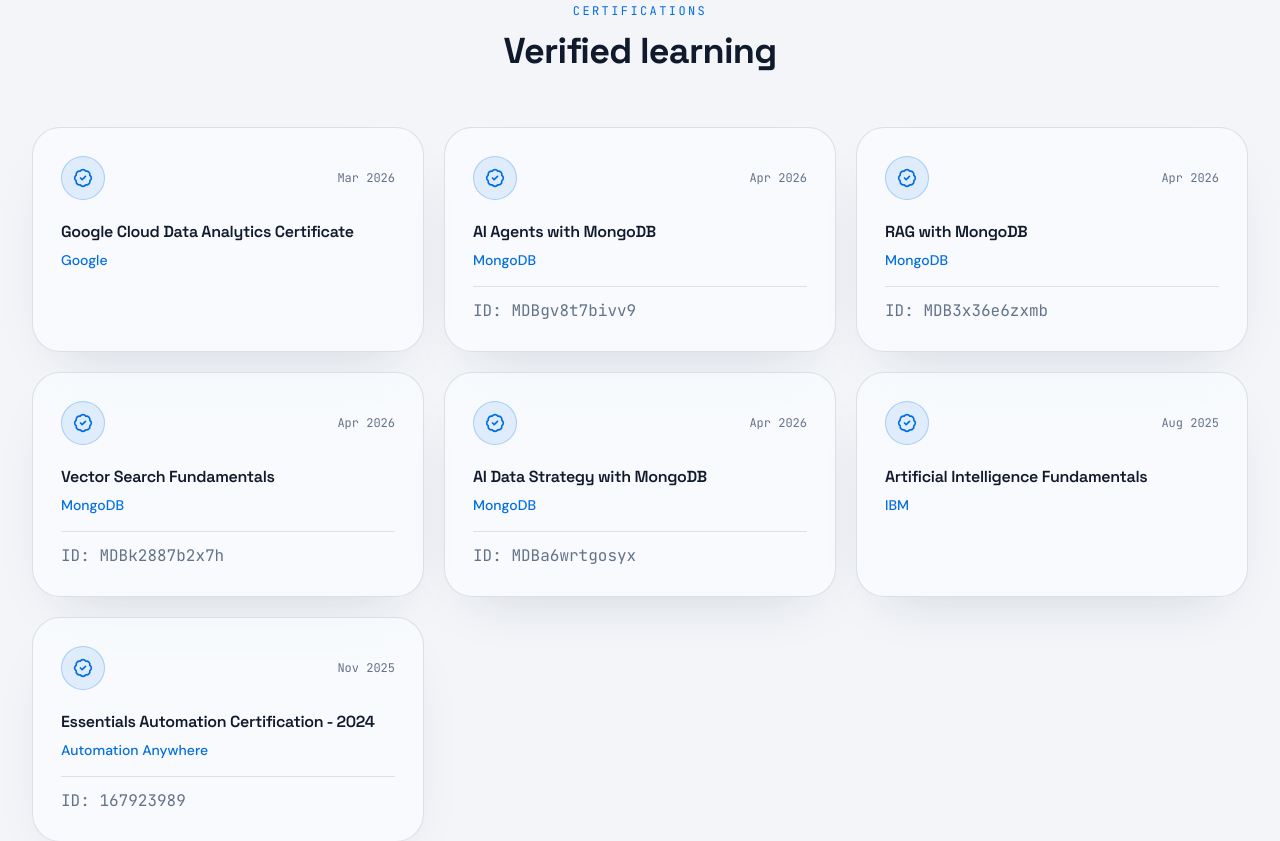
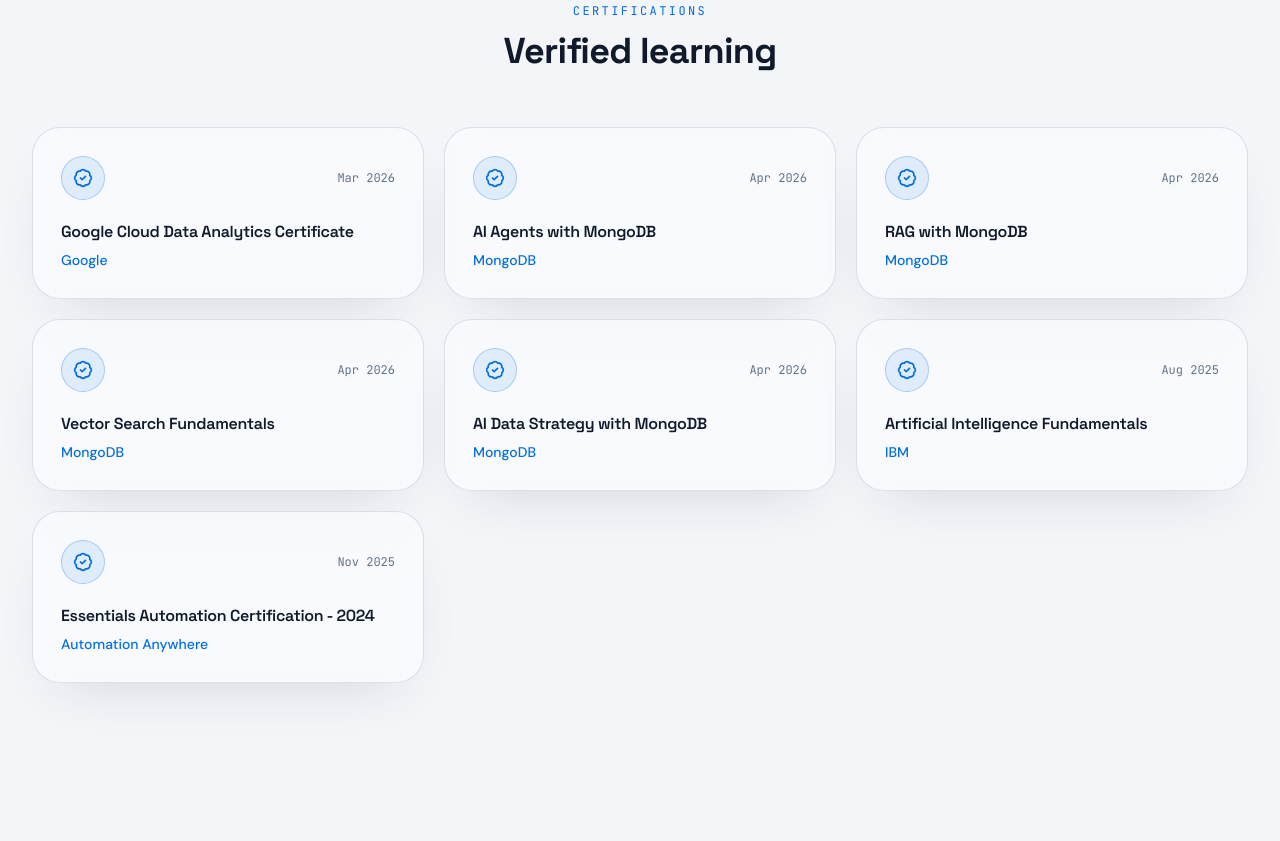
Before and after one commit to ananyaraghavendra-13/portfolio, a React (Vite) app: page / in a window 1280 px wide. Shown: the part 4800-5641 px from the top of the page. Built offline with nearby package versions, Linux system fonts and the light colour scheme.

Commit message:
Remove credential IDs from certification cards for clean uniform look

```diff
--- a/src/components/Certifications.tsx
+++ b/src/components/Certifications.tsx
@@ -16,9 +16,8 @@
           {certificationsData.map((item) => (
             <div
               key={item.title}
-              className="reveal glass glass-hover flex flex-col justify-between rounded-3xl p-7"
+              className="reveal glass glass-hover rounded-3xl p-7"
             >
-              <div>
               <div className="grid grid-cols-[minmax(0,1fr)_auto] items-center gap-4">
                 <span className="grid size-11 place-items-center rounded-2xl border border-primary/25 bg-primary/10 text-primary">
                   <BadgeCheck className="size-5" />
@@ -31,15 +30,6 @@
               <h3 className="mt-5 text-base font-semibold leading-snug">{item.title}</h3>
               <p className="mt-1.5 text-sm font-medium text-primary">{item.issuer}</p>
             </div>
-
-              {item.credentialId && (
-                <div className="mt-4 border-t border-border/60 pt-3">
-                  <p className="font-mono text-[11px] text-muted-foreground truncate">
-                    ID: <span className="text-foreground/80">{item.credentialId}</span>
-                  </p>
-                </div>
-              )}
-            </div>
           ))}
         </div>
       </div>
```
Lines whose indentation alone changed are shown as unchanged.
